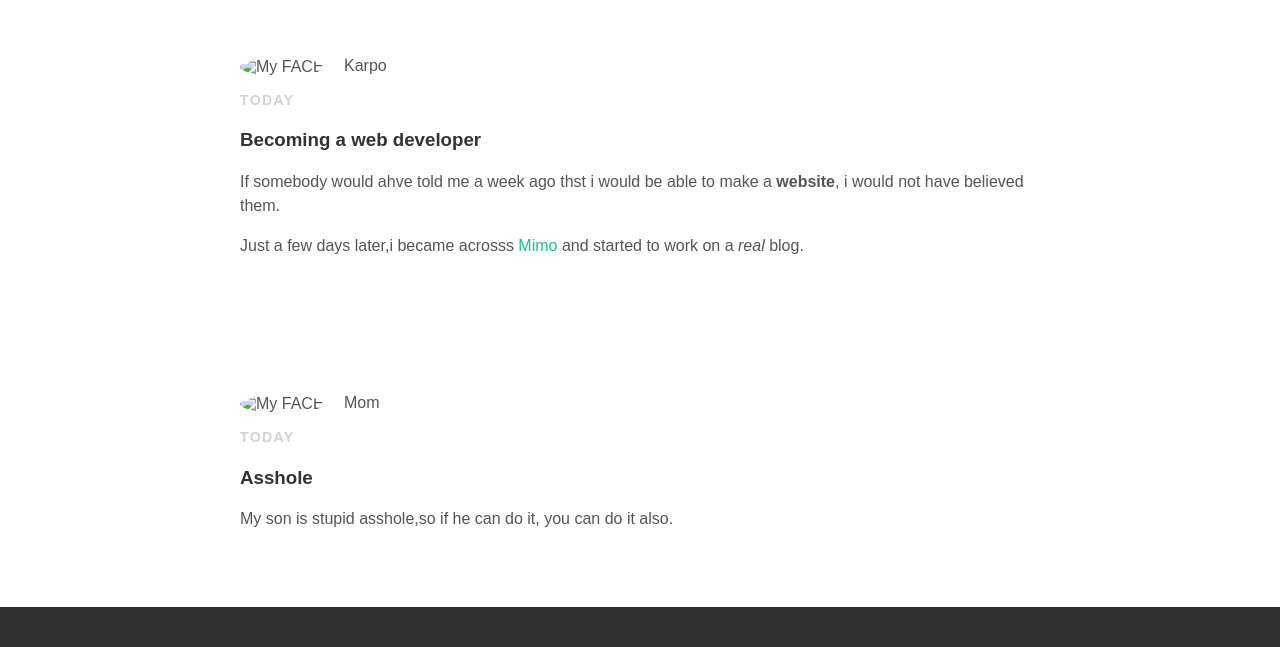
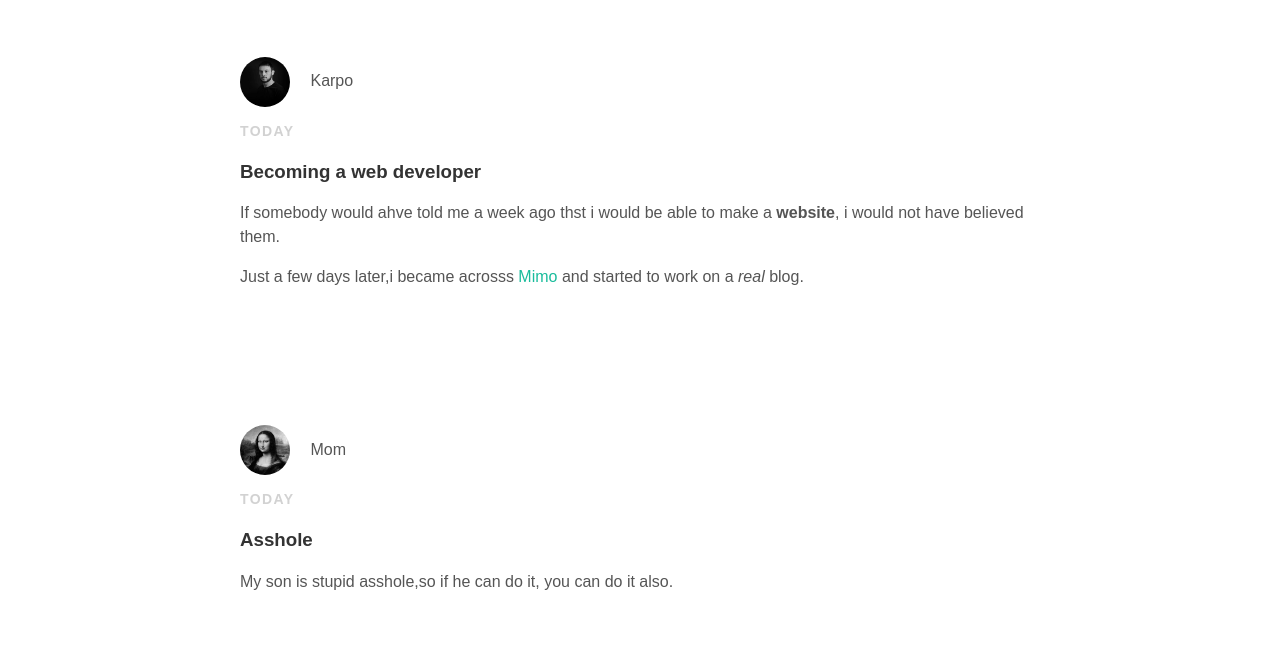
Before and after one commit to karpo23/karpo23.github.io, a plain HTML site: page index.html in a window 1280 px wide. Shown: the part 153-800 px from the top of the page. Drawn offline with Linux system fonts and the light colour scheme; a web font is replaced by a local one.

Commit message:
Update index.html

```diff
--- a/index.html
+++ b/index.html
@@ -24,7 +24,7 @@
         <div class="post-container">
             <div class="post">
                 <div class="post-author">
-                    <img src=".1.jpg" alt="My FACE">
+                    <img src="1.jpg" alt="My FACE">
                     <span>Karpo</span>
                 </div>
                 <p class="post-date">Today</p>
@@ -42,7 +42,7 @@
             </div>
             <div class="post">
                 <div class="post-author">
-                    <img src=".2.jpeg" alt="My FACE">
+                    <img src="2.jpeg" alt="My FACE">
                     <span>Mom</span>
                 </div>
                 <p class="post-date">Today</p>
```
